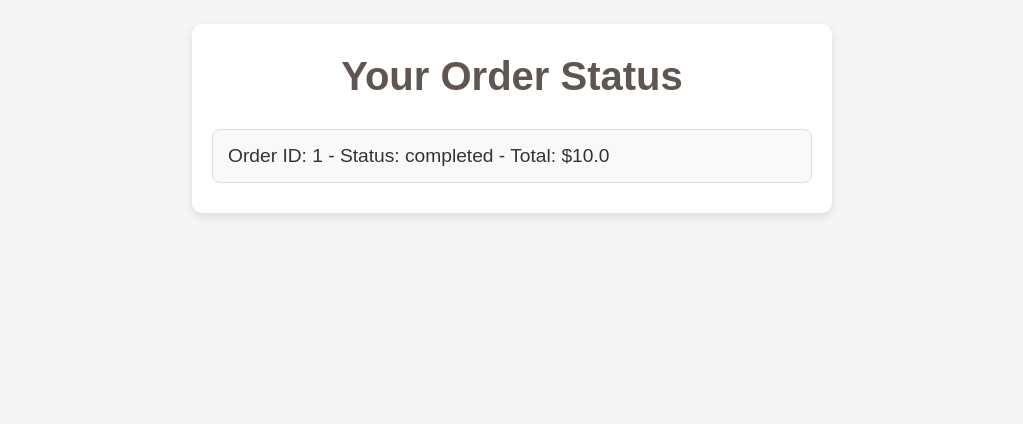
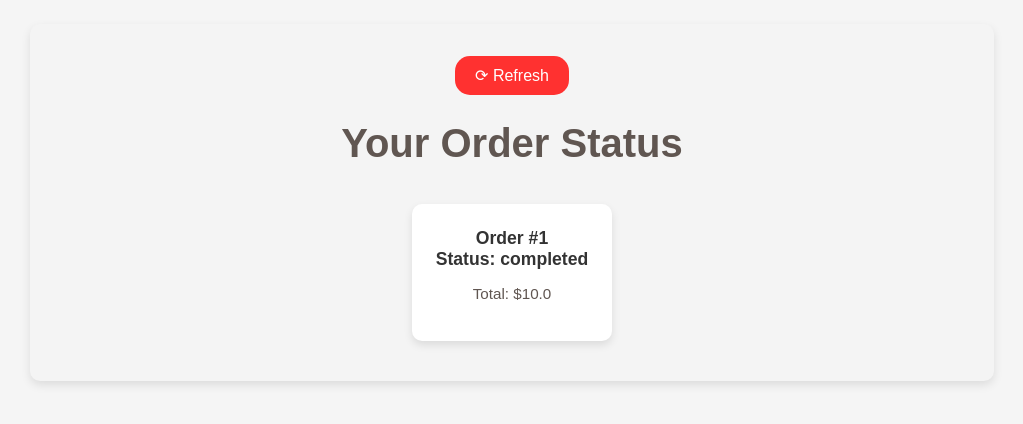
Before and after one commit to IvanC987/Project4, a Flask app: page /order_status in a window 1280 px wide. Shown: the part 50-474 px from the top of the page, without its empty margins (128-1151 px from the left). Run offline with Flask 3, Linux system fonts and the light colour scheme; the visitor is signed in with stand-in values (Sample User, id 1); tables that the repository leaves empty hold one stand-in row (values such as "Sample post").

Commit message:
Update order_status.html

```diff
--- a/templates/customer/order_status.html
+++ b/templates/customer/order_status.html
@@ -7,15 +7,73 @@
       type="text/css"
       href="{{ url_for('static', filename='customer_styles.css') }}"
     />
+    <style>
+      /* card-specific styling */
+      .order-status {
+        max-width: 900px;
+        margin: 0 auto;
+        padding: 2rem;
+        background-color: #f4f4f4;
+        border-radius: 10px;
+      }
+
+      .order-card {
+        background: white;
+        border-radius: 10px;
+        box-shadow: 0 4px 8px rgba(0, 0, 0, 0.1);
+        padding: 1.5rem;
+        margin-bottom: 1rem;
+        transition: transform 0.2s;
+      }
+
+      .order-card:hover {
+        transform: scale(1.02);
+      }
+
+      .order-header {
+        display: flex;
+        flex-direction: column;
+        font-weight: bold;
+        font-size: 1.1rem;
+        margin-bottom: 0.5rem;
+      }
+
+      .order-body {
+        font-size: 0.95rem;
+      }
+
+      .no-orders {
+        text-align: center;
+        font-style: italic;
+        color: gray;
+      }
+
+      .order-grid {
+        display: flex;
+        flex-wrap: wrap;
+        gap: 1rem; /* space between cards */
+        justify-content: center;
+      }
+
+      .order-card {
+        flex: 1 1 calc(33.333% - 1rem); /* 3 per row with spacing */
+        box-sizing: border-box;
+        margin: 0.5rem 0;
+      }
+
+      .refresh-container {
+        display: flex;
+        justify-content: flex-end;
+        margin-bottom: 1rem;
+      }
+    </style>
   </head>
   <body>
     <header>
       <nav class="navbar">
         <ul class="nav-links">
           <li><a href="menu">Menu</a></li>
-          <li>
-            <a href="order_status">Order Status</a>
-          </li>
+          <li><a href="order_status">Order Status</a></li>
           <li><a href="cart">Cart</a></li>
           <li><a href="checkout">Checkout</a></li>
         </ul>
@@ -23,17 +81,30 @@
     </header>
     <br /><br /><br />
     <div class="order-status">
+      <div class="refresh-container">
+        <button class="refresh-button" onclick="location.reload();">
+          ⟳ Refresh
+        </button>
+      </div>
       <h1>Your Order Status</h1>
-      <ul>
+
+      {% if orders %}
+      <div class="order-grid">
         {% for order in orders %}
-        <li>
-          Order ID: {{ order.order_id }} - Status: {{ order.status }} - Total:
-          ${{ order.total_price }}
-        </li>
-        {% else %}
-        <li>No orders found.</li>
+        <div class="order-card">
+          <div class="order-header">
+            <span>Order #{{ order.order_id }}</span>
+            <span>Status: {{ order.status }}</span>
+          </div>
+          <div class="order-body">
+            <p>Total: ${{ order.total_price }}</p>
+          </div>
+        </div>
         {% endfor %}
-      </ul>
+      </div>
+      {% else %}
+      <p class="no-orders">No orders found.</p>
+      {% endif %}
     </div>
   </body>
 </html>
```
